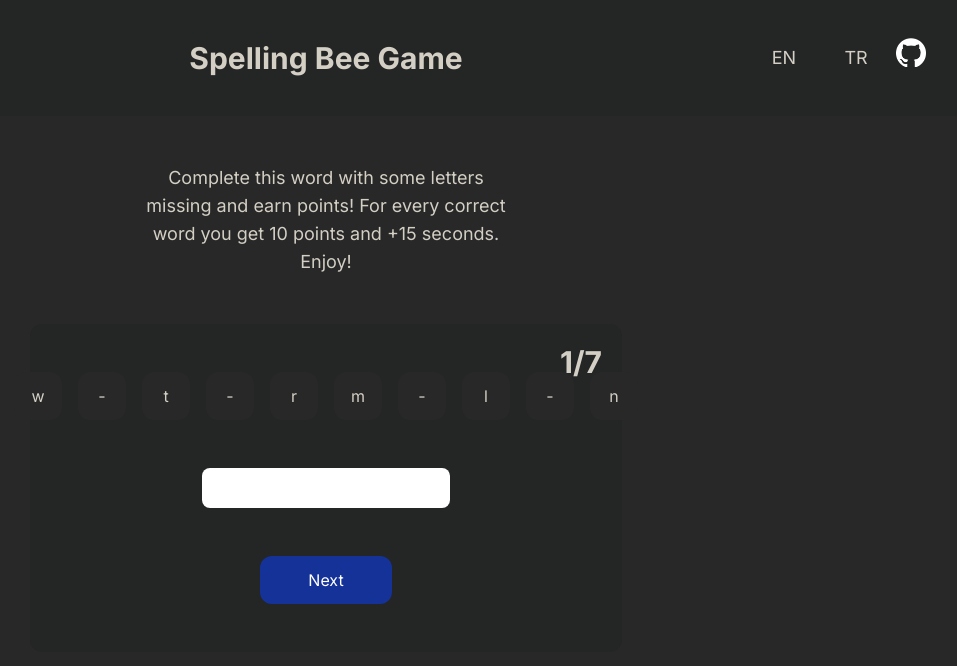
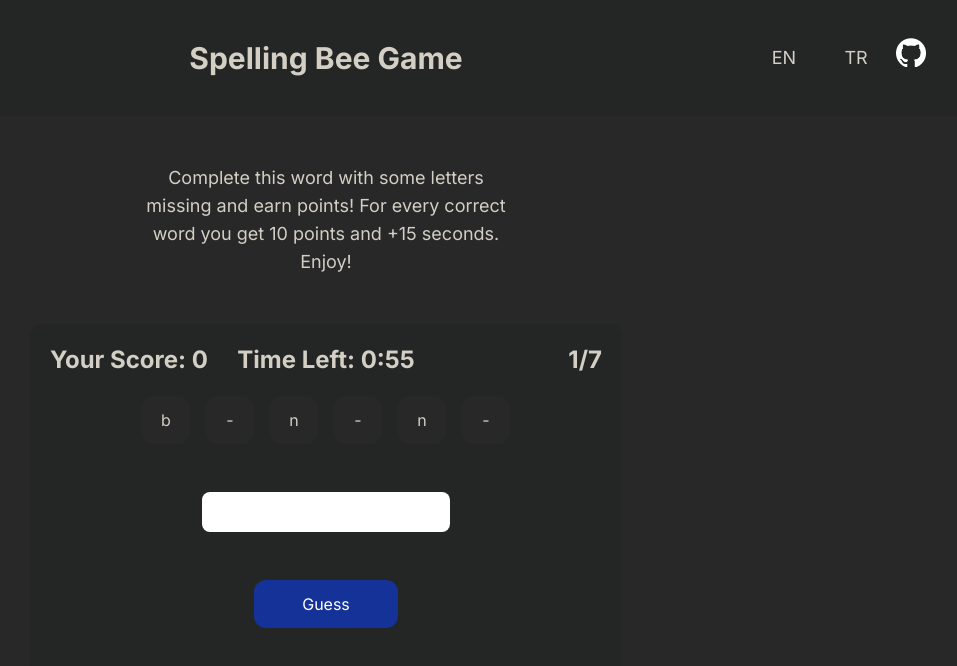
Before and after one commit to huzeyfeyetkiner/spelling-bee, a Next.js app: page /en/game in a window 1280 px wide. Shown: the top 666 px of the page, without its empty margins (314-1271 px from the left). Built offline with nearby package versions, Linux system fonts and the light colour scheme.

Commit message:
GameCard component with basic functions

```diff
--- a/src/components/GameCard.jsx
+++ b/src/components/GameCard.jsx
@@ -1,30 +1,72 @@
 "use client"
 
-import React, { useState } from "react"
+import React, { useEffect, useState } from "react"
 import WordHive from "./WordHive"
 import { words } from "@/app/data/words"
 
-function GameCard({ children, locale }) {
+function GameCard({ locale }) {
 	const wordList = words[locale]
 	const [counter, setCounter] = useState(0)
 	const [score, setScore] = useState(0)
-
 	const [guess, setGuess] = useState("")
+	const [selectedWords, setSelectedWords] = useState([]) // will be fillfull after shuffle
+	const [timeLeft, setTimeLeft] = useState(60)
 
 	const checkGuess = () => {
 		if (guess === wordList[counter].word) {
-			setCounter(counter + 1)
-			setGuess("")
+			setScore(score + 10)
+			setTimeLeft((prevTime) => prevTime + 15)
 		}
+		setGuess("")
+		setCounter(counter + 1)
+	}
+
+	const restartGame = () => {
+		setTimeLeft(60)
+		setCounter(0)
+		setScore(0)
+		const shuffledWords = wordList.sort(() => Math.random() - 0.5)
+		setSelectedWords(shuffledWords.slice(0, 7))
+	}
+
+	useEffect(() => {
+		const shuffledWords = wordList.sort(() => Math.random() - 0.5)
+		setSelectedWords(shuffledWords.slice(0, 7))
+	}, [locale, wordList])
+
+	useEffect(() => {
+		if (timeLeft > 0) {
+			const timer = setInterval(() => {
+				setTimeLeft((prevTime) => prevTime - 1)
+			}, 1000)
+			return () => clearInterval(timer)
+		} else {
+			alert(locale === "tr" ? "Süre doldu!" : "Time's up!")
+		}
+	}, [timeLeft, locale])
+
+	const formatTime = (seconds) => {
+		const minutes = Math.floor(seconds / 60)
+		const secs = seconds % 60
+		return `${minutes}:${secs < 10 ? "0" : ""}${secs}`
 	}
 
 	return (
-		<div className="relative w-1/2 flex flex-col items-center justify-center bg-[#242525] p-12 gap-y-12 rounded-xl">
-			<h1 className="absolute top-5 right-5 text-3xl text-color-text font-bold">
+		<div className="relative w-1/2 min-w-fit flex flex-col items-center justify-center bg-[#242525] p-12 gap-y-12 rounded-xl">
+			<h1 className="absolute top-5 right-5 text-2xl text-color-text font-bold">
 				{counter + 1}/{7}
 			</h1>
-			<div className="flex items-center justify-center gap-4">
-				{wordList[counter].hive.split("").map((char, index) => (
+
+			<h1 className="absolute top-5 text-2xl text-color-text font-bold">
+				{locale === "tr" ? "Kalan Süre" : "Time Left"}:{" "}
+				{formatTime(timeLeft)}
+			</h1>
+
+			<h1 className="absolute top-5 left-5 text-2xl text-color-text font-bold">
+				{locale === "tr" ? "Skorun" : "Your Score"}: {score}
+			</h1>
+			<div className="flex items-center justify-center gap-4 mt-6">
+				{selectedWords[counter]?.hive.split("").map((char, index) => (
 					<WordHive
 						key={index}
 						char={char === "-" ? " - " : char}
@@ -38,14 +80,29 @@ function GameCard({ children, locale }) {
 				id="guess"
 				value={guess}
 				onChange={(e) => setGuess(e.target.value)}
+				disabled={counter === 7 || timeLeft === 0}
 			/>
 
 			<button
 				className="bg-color-btn text-white rounded-xl py-3 px-12 hover:bg-opacity-60 transition-all ease-in-out duration-300"
 				onClick={checkGuess}
+				disabled={counter === 7 || timeLeft === 0}
 			>
-				Next
+				{locale === "tr" ? "Tahmin Et" : "Guess"}
 			</button>
+
+			{counter === 7 ||
+				(timeLeft === 0 && (
+					<div className="flex flex-col flex-1 justify-center items-center">
+						<h1 className="text-2xl text-color-text">Time is up</h1>
+						<button
+							className="bg-white text-black rounded-xl py-3 px-12 hover:bg-opacity-60 transition-all ease-in-out duration-300 mt-3"
+							onClick={restartGame}
+						>
+							{locale === "tr" ? "Tekrar Oyna" : "Restart"}
+						</button>
+					</div>
+				))}
 		</div>
 	)
 }
```
